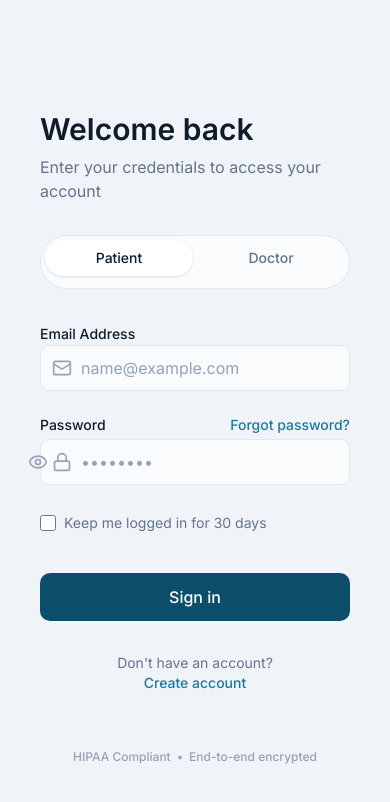
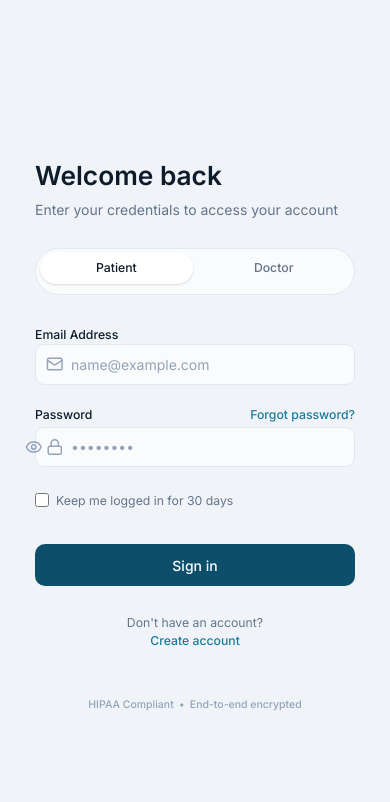
Before and after one commit to krishchapokhrel-code/Online-Doctor-Appointment-System, a React (Vite) app: page / in a window 390 px wide. Shown: the top 802 px of the page. Built offline with nearby package versions, Linux system fonts and the light colour scheme.

Commit message:
style: implement responsive typography scaling

```diff
--- a/src/index.css
+++ b/src/index.css
@@ -29,3 +29,5 @@ body {
 @media (max-width: 768px) { #root { padding: 1rem; } }
 /* Button responsive utilities */
 @media (max-width: 480px) { button { width: 100%; margin-bottom: 0.5rem; } }
+/* Typography scaling */
+html { font-size: 16px; } @media (max-width: 768px) { html { font-size: 14px; } }
```
